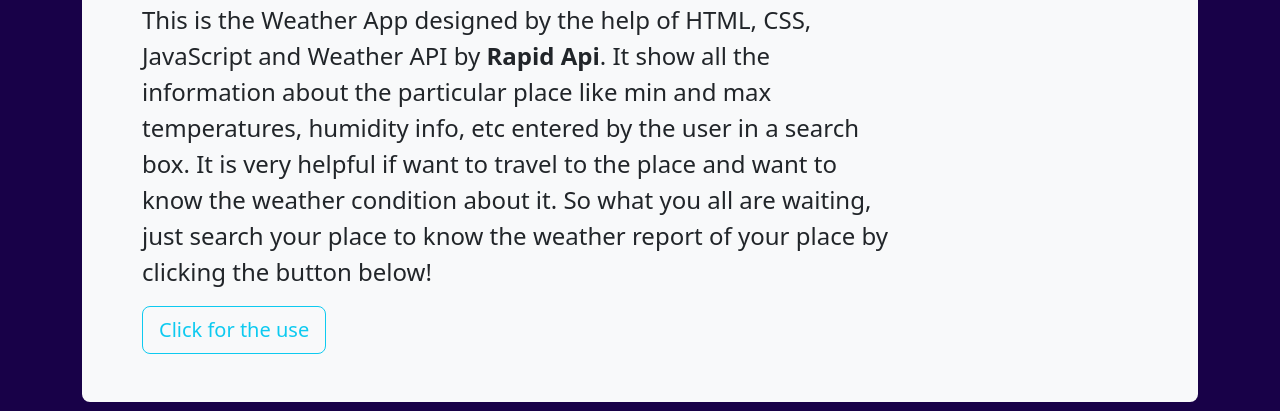
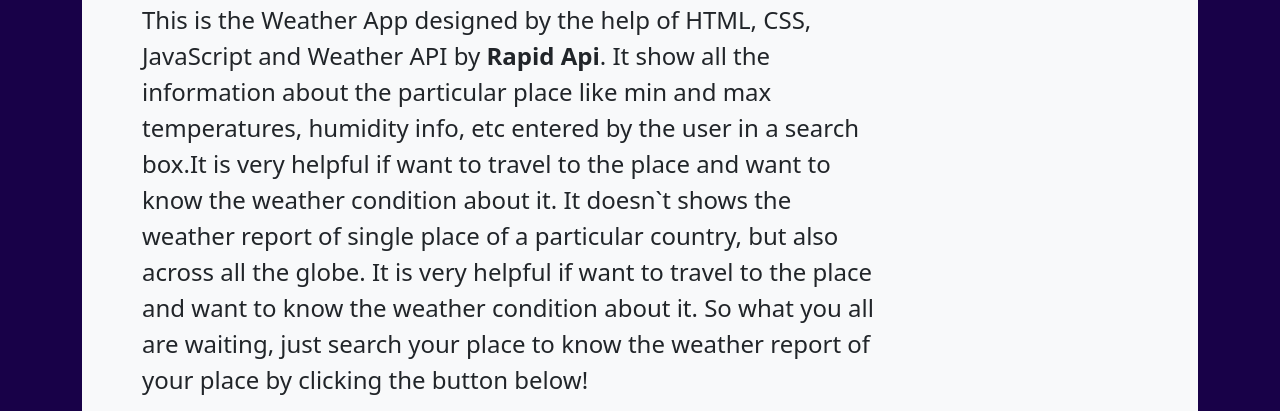
Before and after one commit to awdhesh-student/weather-app, a plain HTML site: page about.html in a window 1280 px wide. Shown: the part 195-606 px from the top of the page. Drawn offline with nearby package versions, Linux system fonts and the light colour scheme.

Commit message:
changes done

```diff
--- a/about.html
+++ b/about.html
@@ -41,7 +41,9 @@
             <p class="col-md-9 fs-4">
                This is the Weather App designed by the help of HTML, CSS, JavaScript and Weather API by <b>Rapid Api</b>.
                It show all the information about the particular place like min and max temperatures,
-               humidity info, etc entered by the user in a search box. It is very helpful if want to travel to the place and
+               humidity info, etc entered by the user in a search box.It is very helpful if want to travel to the place and
+               want to know the weather condition about it. It doesn`t shows the weather report of single place of a particular
+               country, but also across all the globe. It is very helpful if want to travel to the place and
                want to know the weather condition about it. So what you all are waiting, just search your place to know
                the weather report of your place by clicking the button below!
             </p>
```
